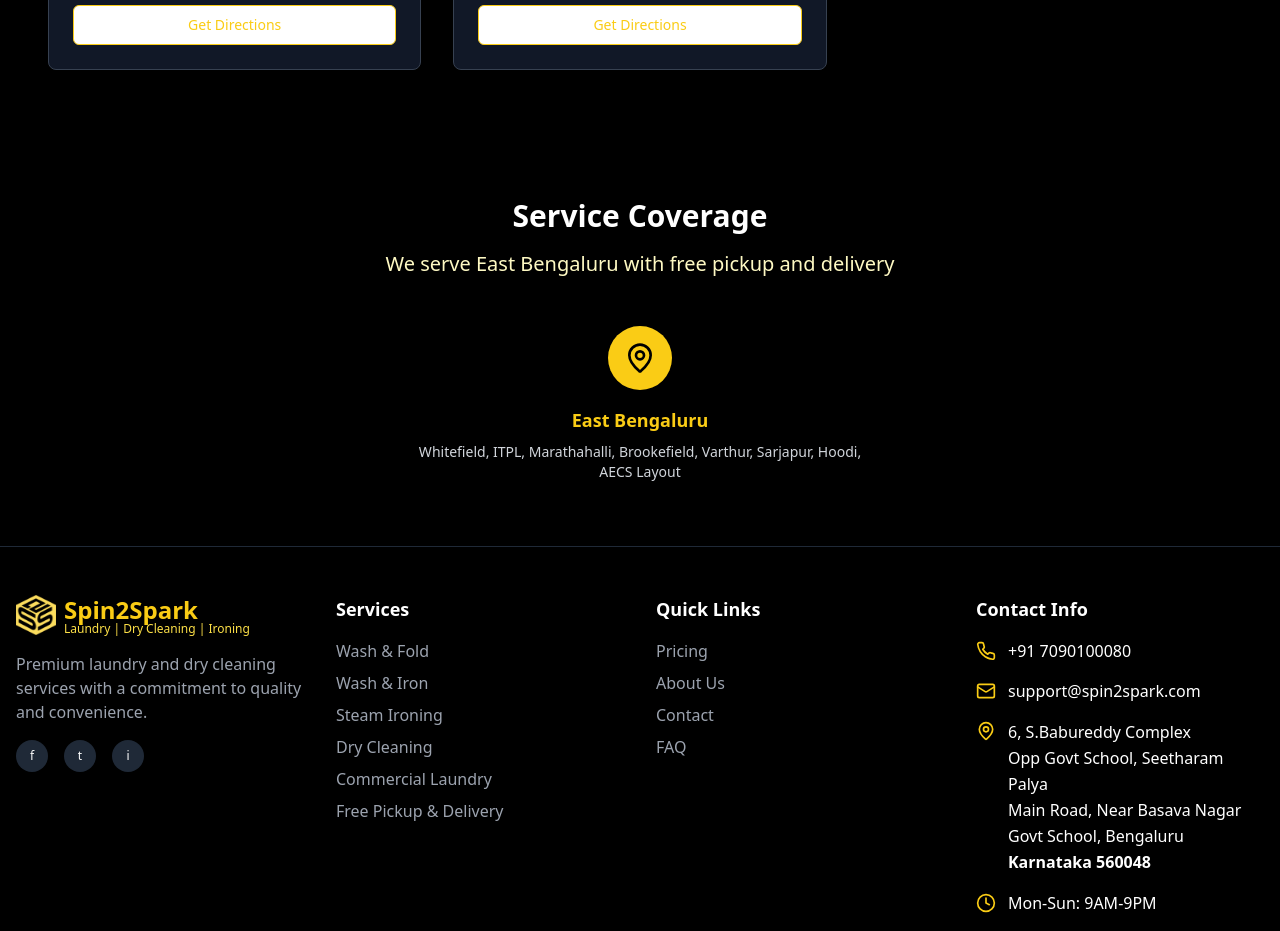
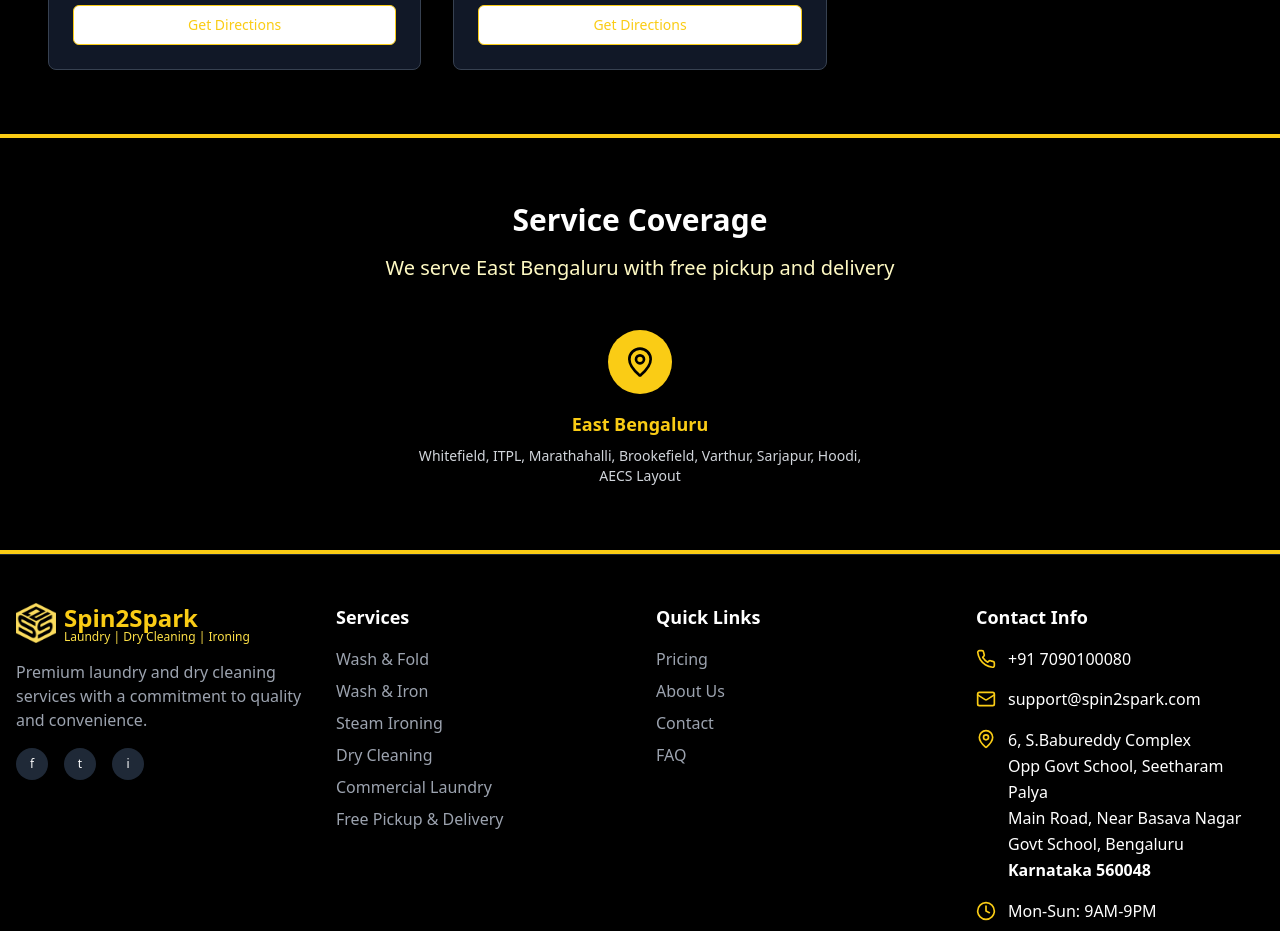
Before and after one commit to Techs2s/spin2spark-website, a React (Vite) app: page /outlets in a window 1280 px wide. Shown: the part 1120-2051 px from the top of the page. Built offline with nearby package versions, Linux system fonts and the light colour scheme.

Commit message:
Add yellow border to section
Added top and bottom yellow borders to the selected section in the Outlets page.

```diff
--- a/src/pages/Outlets.tsx
+++ b/src/pages/Outlets.tsx
@@ -163,7 +163,7 @@ const Outlets = () => {
       </section>
 
       {/* Service Areas */}
-      <section className="py-12 px-4 sm:py-16 bg-black">
+      <section className="py-12 px-4 sm:py-16 bg-black border-t-4 border-b-4 border-yellow-400">
         <div className="container mx-auto">
           <div className="text-center mb-8 sm:mb-12">
             <h2 className="text-2xl sm:text-3xl font-bold text-white mb-4">Service Coverage</h2>
```
